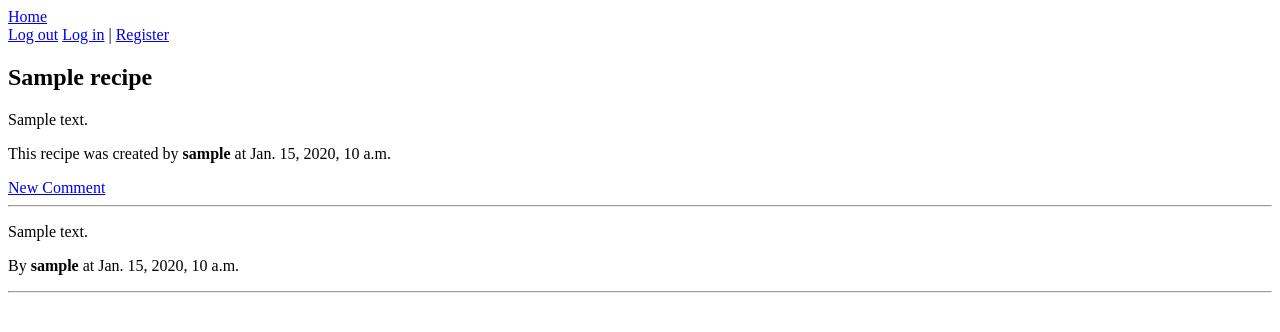
After one commit to ChibiLetisha/pyrecipe, a Django app: a page that uses recipe/templates/base.html in a window 1280 px wide. The commit adds this page. Shown: the top 332 px of the page. Run offline with Django 3.2, Linux system fonts and the light colour scheme; tables that the repository leaves empty hold one stand-in row (values such as "Sample post").

Commit message:
Recipe DetailView
If you click on read more, you get redirected to a page where you can
see the details about the chosen recipe. (Who made it, when, description
and comments)

```diff
--- a/pyrecipe/urls.py
+++ b/pyrecipe/urls.py
@@ -1,8 +1,9 @@
 from django.conf.urls import include, url
 from django.contrib import admin
-from recipe.views import RecipeList
+from recipe.views import RecipeList, RecipeDetail
 
 urlpatterns = [
     url(r'^admin/', include(admin.site.urls)),
-    url(r'^$', RecipeList.as_view(), name='home')
+    url(r'^$', RecipeList.as_view(), name='home'),
+    url(r'^recipe/(?P<slug>[-\w]+)/$', RecipeDetail.as_view(), name='recipe-detail'),
 ]
--- a/recipe/templates/base.html
+++ b/recipe/templates/base.html
@@ -5,6 +5,15 @@
         <title>PyRecipe</title>
     </head>
     <body>
+        {% block extrabtns %}{% endblock %}
+        <div>
+            <a href="{% url 'home' %}">Home</a>
+        </div>
+        <div>
+            <a href="#">Log out</a>
+            <a href="#">Log in</a> |
+            <a href="#">Register</a>
+        </div>
         {% block content %}{% endblock %}
     </body>
 </html>
--- a/recipe/templates/home.html
+++ b/recipe/templates/home.html
@@ -4,5 +4,7 @@
     {% for recipe in recipe_list %}
         <h2>{{ recipe.name }}</h2>
         <p>{{ recipe.description }}</p>
+        <a href="{% url 'recipe-detail' recipe.slug %}">Read More</a> |
+        <a href="#">Comments</a>
     {% endfor %}
 {% endblock %}
--- /dev/null
+++ b/recipe/templates/recipe.html
@@ -0,0 +1,20 @@
+{% extends 'base.html' %}
+
+{% block content %}
+    <div>
+        <h2>{{ recipe.name }}</h2>
+        <p>{{ recipe.description }}</p>
+        <p>This recipe was created by <b>{{ recipe.created_by }}</b> at {{ recipe.created }}</p>
+    </div>
+    <div>
+        <a href="#">New Comment</a>
+    </div>
+    <hr>
+    <div>
+        {% for comment in recipe.comment_set.all %}
+            <p>{{ comment.comment_text }}</p>
+            <p>By <b>{{ comment.commenter }}</b> at {{ comment.commented_at }}</p>
+            <hr>
+        {% endfor %}
+    </div>
+{% endblock %}
--- a/recipe/views.py
+++ b/recipe/views.py
@@ -1,5 +1,5 @@
 from django.shortcuts import render
-from django.views.generic import ListView
+from django.views.generic import ListView, DetailView
 from recipe.models import Recipe
 
 
@@ -9,3 +9,13 @@ class RecipeList(ListView):
     """
     model = Recipe
     template_name = 'home.html'
+
+
+class RecipeDetail(DetailView):
+    """
+    Shows the details of the chosen recipe.
+    Name/Description/Who wrote it(created_by)/
+    When it was written(created)/Comments
+    """
+    model = Recipe
+    template_name = 'recipe.html'
```
